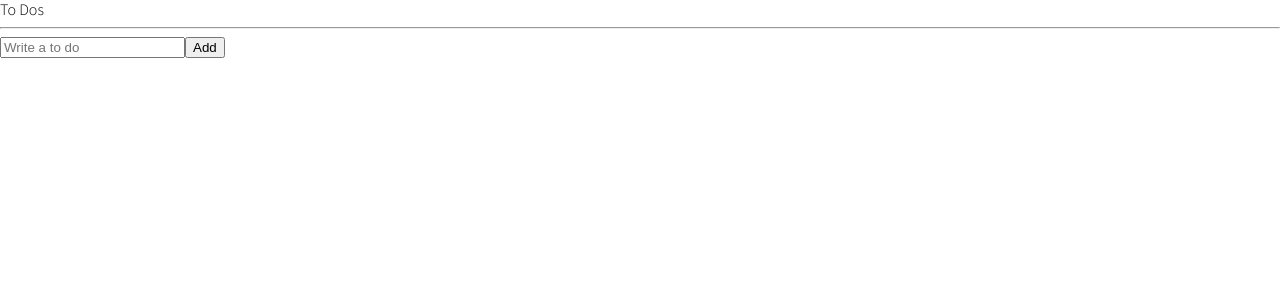
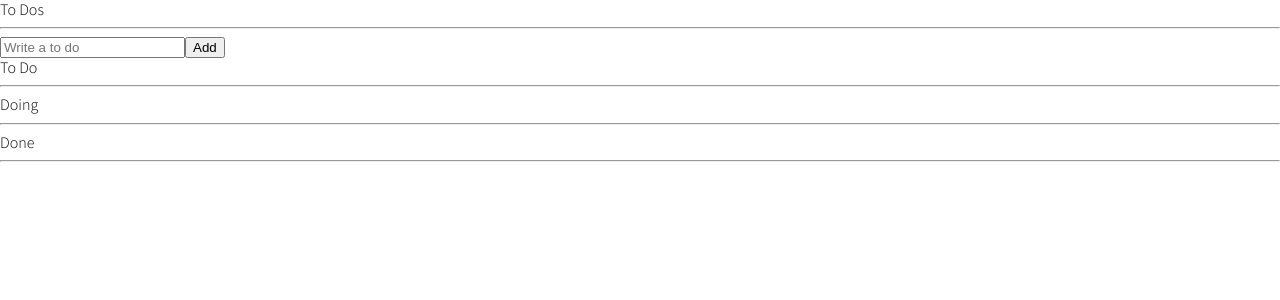
Before and after one commit to lisohh/TodoNomad, a React (Create React App) app: page / in a window 1280 px wide. Shown: the top 300 px of the page. Built offline with nearby package versions, Linux system fonts and the light colour scheme.

Commit message:
6.16 Selectors part one

```diff
--- a/src/components/ToDoList.tsx
+++ b/src/components/ToDoList.tsx
@@ -1,22 +1,39 @@
 import React, { useState } from "react";
 import { useRecoilValue } from "recoil";
-import { toDoState } from "./atoms";
+import { toDoSelector, toDoState } from "./atoms";
 import CreateToDo from "./CreateToDo";
 import ToDo from "./ToDo";
 
 function ToDoList() {
   const toDos = useRecoilValue(toDoState);
   console.log(toDos);
+  const [toDo, doing, done] = useRecoilValue(toDoSelector);
   return (
     <div>
       <h1>To Dos</h1>
       <hr />
       <CreateToDo />
+      <h2>To Do</h2>
       <ul>
-        {toDos.map((toDo) => (
+        {toDo.map((toDo) => (
           <ToDo key={toDo.id} {...toDo} />
         ))}
       </ul>
+      <hr />
+      <h2>Doing</h2>
+      <ul>
+        {doing.map((toDo) => (
+          <ToDo key={toDo.id} {...toDo} />
+        ))}
+      </ul>
+      <hr />
+      <h2>Done</h2>
+      <ul>
+        {done.map((toDo) => (
+          <ToDo key={toDo.id} {...toDo} />
+        ))}
+      </ul>
+      <hr />
     </div>
   );
 }
--- a/src/components/atoms.tsx
+++ b/src/components/atoms.tsx
@@ -1,4 +1,4 @@
-import { atom } from "recoil";
+import { atom, selector } from "recoil";
 
 export interface IToDo {
   text: string;
@@ -10,3 +10,15 @@ export const toDoState = atom<IToDo[]>({
   key: "toDo",
   default: [],
 });
+
+export const toDoSelector = selector({
+  key: "toDoSelector",
+  get: ({ get }) => {
+    const toDos = get(toDoState);
+    return [
+      toDos.filter((toDo) => toDo.category === "TO_DO"),
+      toDos.filter((toDo) => toDo.category === "DOING"),
+      toDos.filter((toDo) => toDo.category === "DONE"),
+    ];
+  },
+});
```
